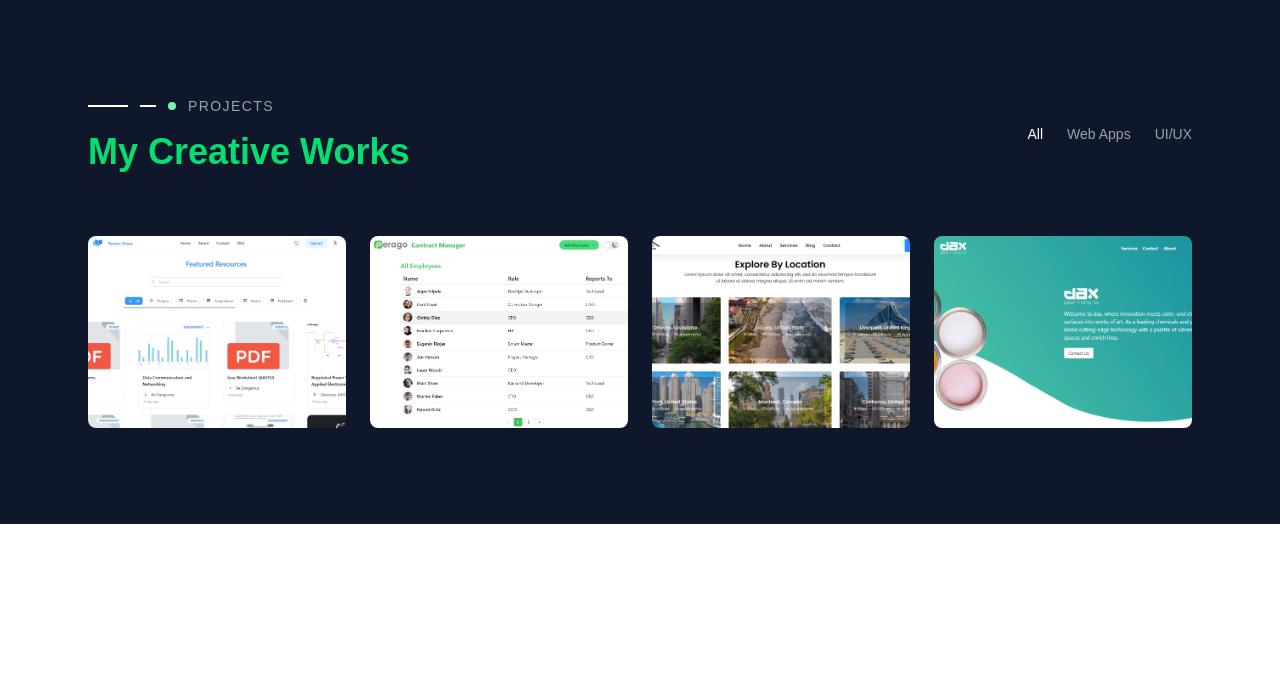
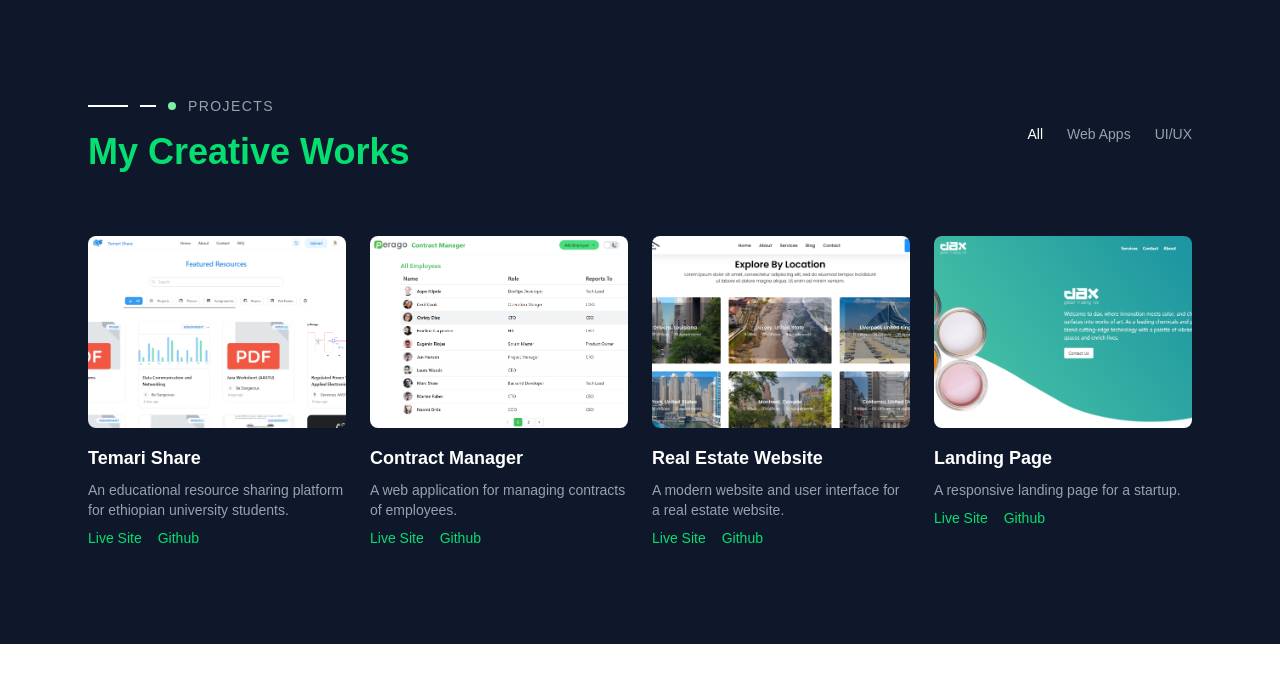
Before and after one commit to nazrawimedhin/nazrawi-dev-portfolio, a Next.js app: page /projects in a window 1280 px wide. Shown: the top 682 px of the page. Built offline with nearby package versions, Linux system fonts and the light colour scheme.

Commit message:
minor code fix

```diff
--- a/app/projects/page.tsx
+++ b/app/projects/page.tsx
@@ -10,24 +10,30 @@ export default function Projects() {
 
   const projects = [
     {
-      title: "Dashboard App",
+      title: "Temari Share",
       category: "Web Apps",
       image: "/assets/project-1.png",
+      description:
+        "An educational resource sharing platform for ethiopian university students.",
     },
     {
-      title: "CRM System",
+      title: "Contract Manager",
       category: "Web Apps",
       image: "/assets/project-2.png",
+      description: "A web application for managing contracts of employees.",
     },
     {
-      title: "Real Estate UI",
+      title: "Real Estate Website",
       category: "UI/UX",
       image: "/assets/project-3.png",
+      description:
+        "A modern website and user interface for a real estate website.",
     },
     {
       title: "Landing Page",
       category: "UI/UX",
       image: "/assets/project-4.png",
+      description: "A responsive landing page for a startup.",
     },
   ];
 
@@ -74,7 +80,8 @@ export default function Projects() {
         {/* PROJECTS */}
         <div className="grid gap-6 sm:grid-cols-2 lg:grid-cols-4">
           {filtered.map((project, i) => (
-            <div key={i} className="group relative overflow-hidden rounded-lg">
+            <div key={i}>
+              <div className="group relative overflow-hidden rounded-lg">
                 {/* Image */}
                 <div className="relative w-full h-48">
                   <Image
@@ -90,6 +97,20 @@ export default function Projects() {
                   <h3 className="text-lg font-semibold">{project.title}</h3>
                 </div>
               </div>
+              <p className="text-lg font-semibold mt-4">{project.title}</p>
+              <p className="text-sm mt-2 text-gray-400">
+                {project.description}
+              </p>
+
+              <div className="text-sm mt-2 text-green-400">
+                <a href="#">
+                  Live Site
+                </a>
+                <a href="#" className="ml-4">
+                  Github
+                </a>
+              </div>
+            </div>
           ))}
         </div>
       </div>
```
Lines whose indentation alone changed are shown as unchanged.
